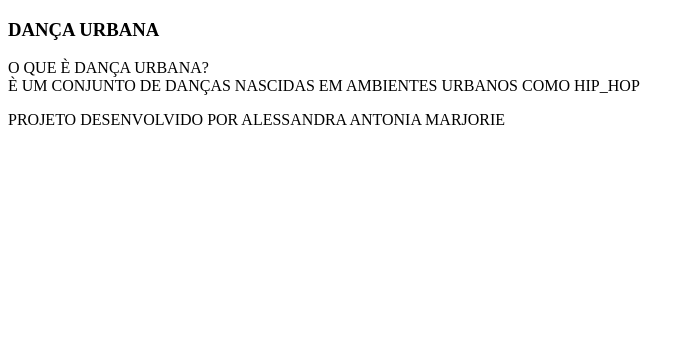
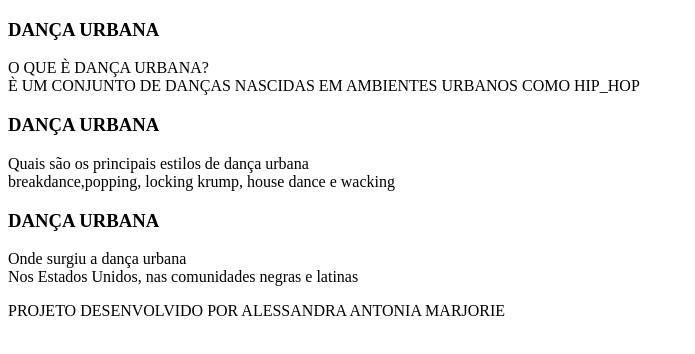
Before and after one commit to gu1hon/fleshcard-2ANO-C, a plain HTML site: page index.html in a window 1280 px wide. Shown: the whole page, without its empty margins (0-695 px from the left). Drawn offline with Linux system fonts and the light colour scheme.

Commit message:
aula1806

```diff
--- a/index.html
+++ b/index.html
@@ -18,8 +18,29 @@
  È UM CONJUNTO DE DANÇAS NASCIDAS EM AMBIENTES URBANOS COMO HIP_HOP
 </div>
 </div>
-
- </article>
+</article>
+<article class="cartao">
+<div class="cartao__conteudo">
+<h3>DANÇA URBANA</h3>
+<div class="cartao__conteudo__pergunta">
+Quais são os principais estilos de dança urbana
+</div>
+<div class="cartao__conteudo__resposta">
+ breakdance,popping, locking krump, house dance e wacking
+</div>
+</div>
+</article>
+<article class="cartao">
+<div class="cartao__conteudo">
+<h3>DANÇA URBANA</h3>
+<div class="cartao__conteudo__pergunta">
+ Onde surgiu a dança urbana
+</div>
+<div class="cartao__conteudo__resposta">
+ Nos Estados Unidos, nas comunidades negras e latinas
+</div>
+</div>
+</article>
 </section>
  </main>
  <footer>
```
Also changed, not shown: assets/style.css (added).
